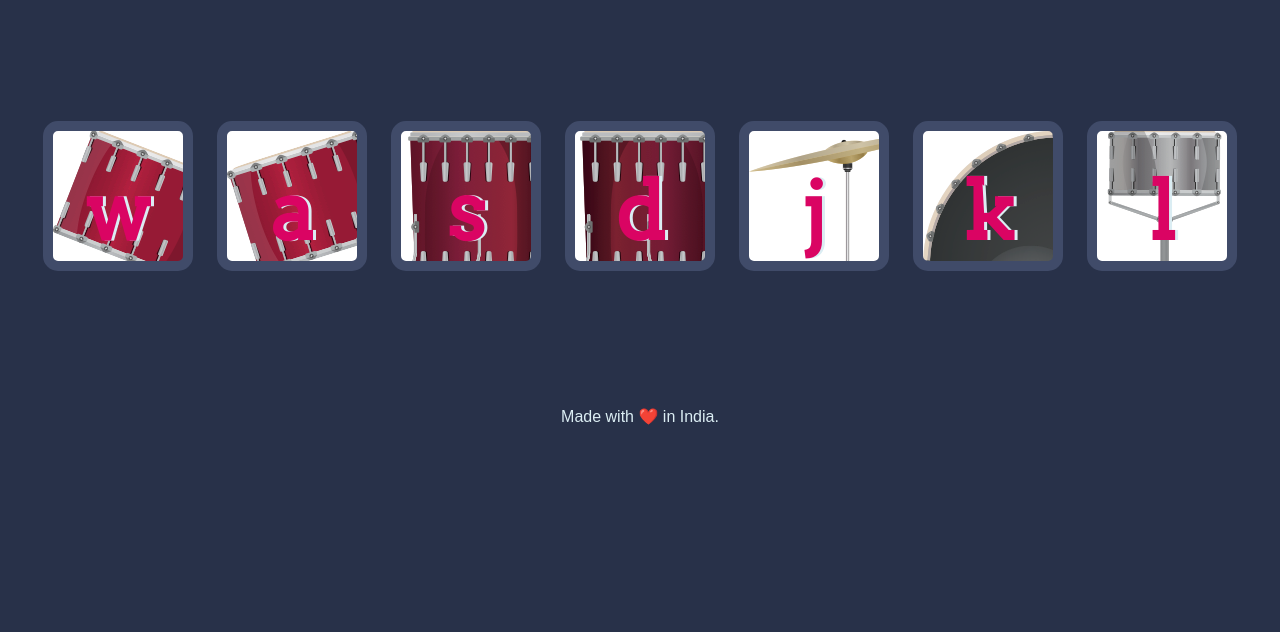
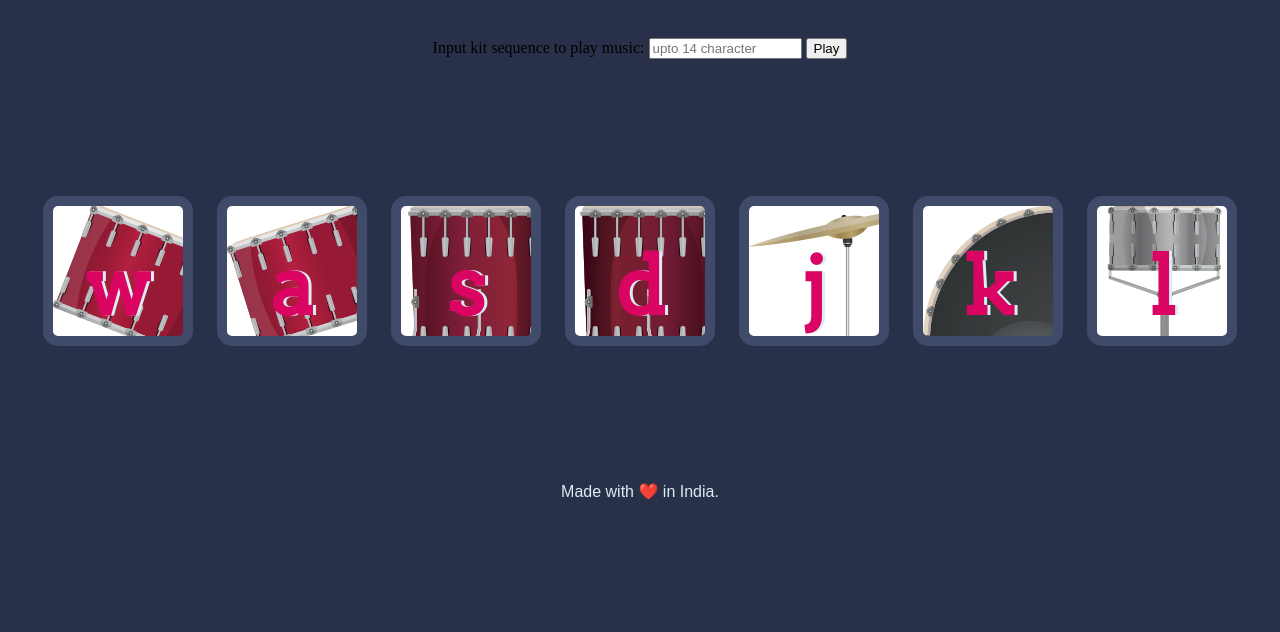
Before and after one commit to Shaquib07/Drum-kit.music, a plain HTML site: page index.html in a window 1280 px wide. Shown: the part 168-800 px from the top of the page. Drawn offline with Linux system fonts and the light colour scheme.

Commit message:
Update index.html

```diff
--- a/index.html
+++ b/index.html
@@ -11,6 +11,14 @@
 <body>
 
   <h1 id="title">Drum 🥁 Kit</h1>
+
+ <form class="" onsubmit="userInput(event)">
+     <label class="input" for="name">Input kit sequence to play music:</label>
+  <input id="sequence" type="text"  placeholder="upto 14 character" minlength="1" maxlength="14" size="16" />
+  <button  id="btn1" type='submit'>Play</button>
+ </form>
+
+
   <div class="set">
     <button class="w drum">w</button>
     <button class="a drum">a</button>
```
